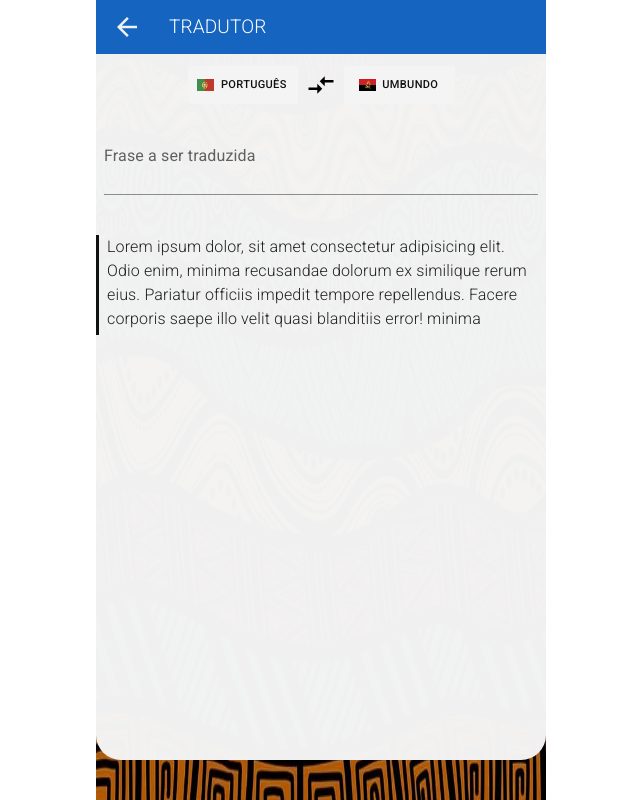
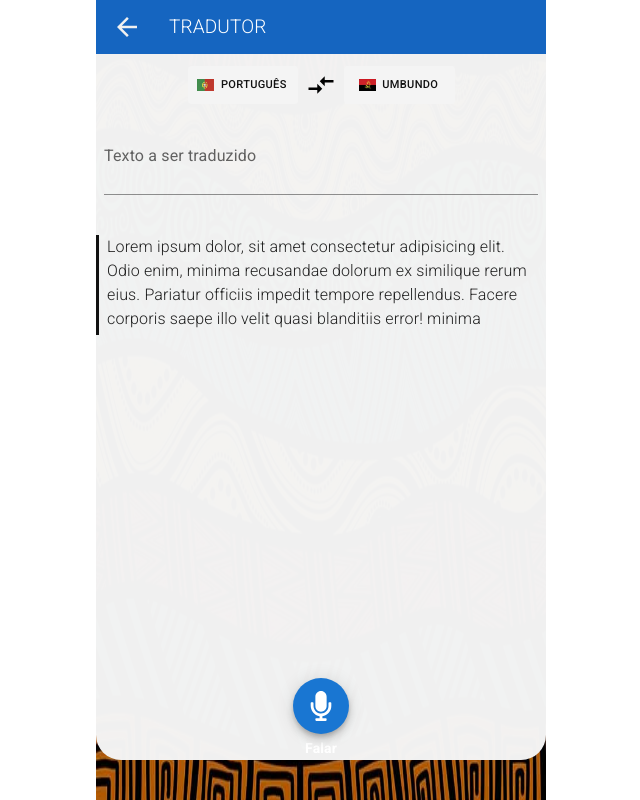
Before and after one commit to Francisco-Fetapi/portuguese-umbundo-dictionary, a React (Vite) app: page /tradutor in a window 1280 px wide. Shown: the whole page, without its empty margins (319-959 px from the left). Built offline with nearby package versions, Linux system fonts and the light colour scheme; no server answers; the database is empty.

Commit message:
feat: btn traduzir added

```diff
--- a/src/components/Footer.tsx
+++ b/src/components/Footer.tsx
@@ -6,7 +6,12 @@ import { useNavigate } from "react-router-dom";
 import { useNetwork } from "@mantine/hooks";
 import { useSnackbar } from "notistack";
 
-export default function Footer() {
+interface FooterProps {
+  forTraductorPage?: boolean;
+  setText: (value: string) => void;
+}
+
+export default function Footer({ forTraductorPage, setText }: FooterProps) {
   const navigate = useNavigate();
   const network = useNetwork();
   const { enqueueSnackbar } = useSnackbar();
@@ -21,7 +26,23 @@ export default function Footer() {
       return;
     }
     console.log("Tudo ok");
+    setText("Texto pego do microfone");
   }
+
+  if (forTraductorPage) {
+    return (
+      <FooterContainer style={{ bottom: 30 }}>
+        <Stack direction="row" justifyContent="space-evenly">
+          <FabWithText
+            label="Falar"
+            icon={<FaMicrophone size={30} />}
+            handleClick={handleMicrophone}
+          />
+        </Stack>
+      </FooterContainer>
+    );
+  }
+
   return (
     <FooterContainer>
       <Stack direction="row" justifyContent="space-evenly">
--- a/src/components/PageHeader.tsx
+++ b/src/components/PageHeader.tsx
@@ -7,6 +7,7 @@ interface PageHeaderProps {
   pageName: string;
   noInitialMargin?: boolean;
   secondaryAction?: React.ReactNode;
+  containerProps?: object;
 }
 
 export default function PageHeader({
@@ -14,6 +15,7 @@ export default function PageHeader({
   pageName,
   noInitialMargin,
   secondaryAction,
+  containerProps,
 }: PageHeaderProps) {
   return (
     <PageHeaderContainer>
@@ -64,6 +66,7 @@ export default function PageHeader({
         flexDirection="column"
         height="85%"
         mt="54px"
+        {...containerProps}
       >
         {children}
       </Box>
--- a/src/components/PasteButton.tsx
+++ b/src/components/PasteButton.tsx
@@ -35,7 +35,7 @@ export default function PasteButton({ handleCopy }: PasteButtonProps) {
     handleCopy(textToPaste);
   }
   return (
-    <div>
+    <>
       {textToPaste.length > 0 && (
         <Button
           startIcon={<MdContentPaste />}
@@ -51,6 +51,6 @@ export default function PasteButton({ handleCopy }: PasteButtonProps) {
           Colar&nbsp;&nbsp;&nbsp;
         </Button>
       )}
-    </div>
+    </>
   );
 }
--- a/src/pages/Home.tsx
+++ b/src/pages/Home.tsx
@@ -5,7 +5,11 @@ import Header from "../components/Header";
 import LanguageToggle from "../components/LanguageToggle";
 import ModalMenu from "../components/ModalMenu";
 import { selectMenu, selectTextToTranslate } from "../store/App.selectors";
-import { resetAdvancedSearch, setMenu } from "../store/App.store";
+import {
+  resetAdvancedSearch,
+  setMenu,
+  setTextToTranslate,
+} from "../store/App.store";
 import { BoxColumnCenter } from "../styles/General";
 
 export default function Home() {
@@ -40,7 +44,7 @@ export default function Home() {
         style={{ zoom: 0.8, height: 120 }}
         className={hasText ? "animate animate-to-bottom" : "animate"}
       >
-        <Footer />
+        <Footer setText={(value) => dispatch(setTextToTranslate(value))} />
       </BoxColumnCenter>
 
       <ModalMenu
--- a/src/pages/Traductor.tsx
+++ b/src/pages/Traductor.tsx
@@ -1,6 +1,7 @@
-import { Box, TextField, useTheme } from "@mui/material";
+import { Box, Button, ButtonGroup, TextField, useTheme } from "@mui/material";
 import { useState } from "react";
 import styled from "styled-components";
+import Footer from "../components/Footer";
 import LanguageToggle from "../components/LanguageToggle";
 import PageHeader from "../components/PageHeader";
 import PasteButton from "../components/PasteButton";
@@ -18,7 +19,15 @@ export default function Traductor() {
   const [textToTranslate, setTextToTranslate] = useState("");
   const theme = useTheme();
   return (
-    <PageHeader pageName="Tradutor" noInitialMargin>
+    <PageHeader
+      pageName="Tradutor"
+      noInitialMargin
+      containerProps={{
+        style: {
+          position: "relative",
+        },
+      }}
+    >
       <Box display="flex" justifyContent="center" my={1}>
         <LanguageToggleContainer className={theme.palette.mode}>
           <LanguageToggle />
@@ -30,15 +39,23 @@ export default function Traductor() {
           multiline
           minRows={2}
           maxRows={4}
-          label="Frase a ser traduzida"
+          label="Texto a ser traduzido"
           fullWidth
           value={textToTranslate}
           onChange={(e) => setTextToTranslate(e.target.value)}
         />
       </Box>
+
       <Box mt={1} display="flex" justifyContent="center">
-        <PasteButton handleCopy={setTextToTranslate} />
+        {textToTranslate.length === 0 ? (
+          <PasteButton handleCopy={setTextToTranslate} />
+        ) : (
+          <ButtonGroup variant="contained" size="small">
+            <Button>Traduzir</Button>
+          </ButtonGroup>
+        )}
       </Box>
+
       <Box
         mt={4}
         px={1}
@@ -57,6 +74,8 @@ export default function Traductor() {
           illo velit quasi blanditiis error!
         </Text>
       </Box>
+
+      <Footer forTraductorPage setText={(value) => setTextToTranslate(value)} />
     </PageHeader>
   );
 }
```
